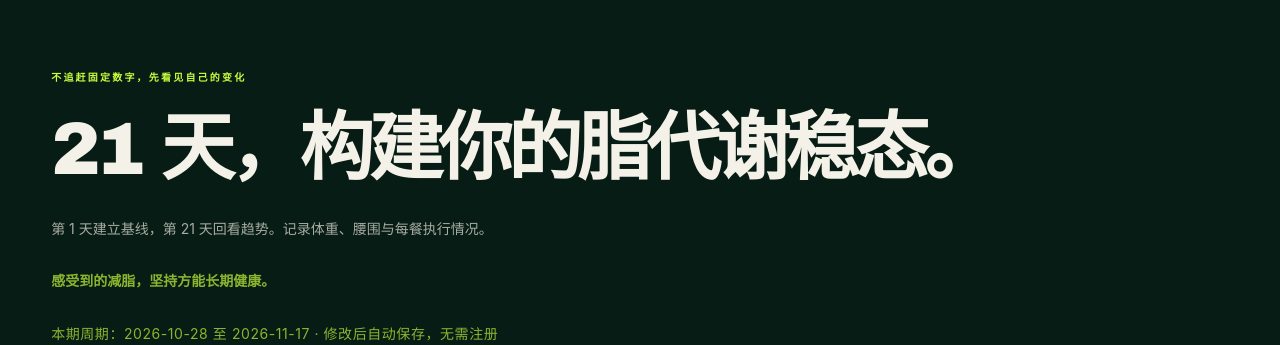
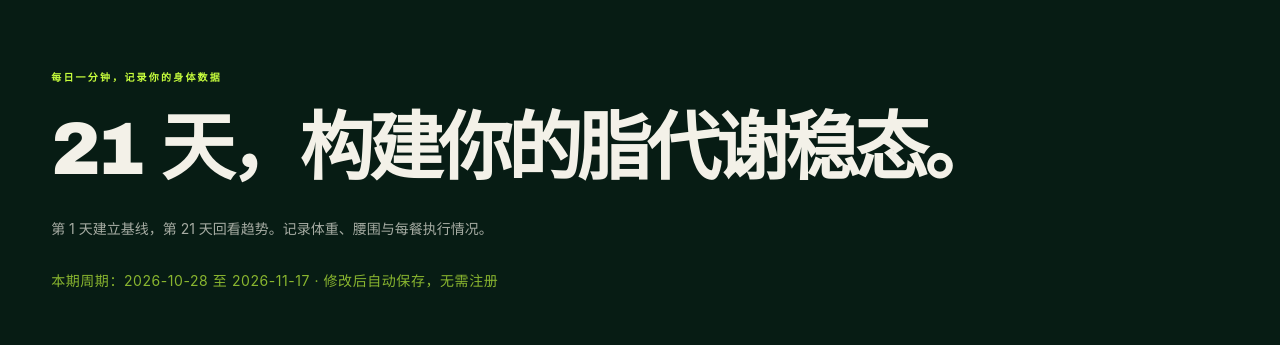
Before and after one commit to arthurcaoxl/junheng, a React (Vite) app in the folder apps/web/: page /check-in in a window 1280 px wide. Shown: the part 272-617 px from the top of the page. Built offline with nearby package versions, Linux system fonts and the light colour scheme; no server answers.

Commit message:
fix: 路由切换瞬时回到顶部消除页脚闪现，打卡页头部改用功能型文案与首页入口区区分，清理旧减脂话术

```diff
--- a/apps/web/src/App.tsx
+++ b/apps/web/src/App.tsx
@@ -1,4 +1,4 @@
-import { useEffect, useRef } from "react";
+import { useEffect, useLayoutEffect, useRef } from "react";
 import gsap from "gsap";
 import { ScrollTrigger } from "gsap/ScrollTrigger";
 import { Navigate, Route, Routes, useLocation } from "react-router";
@@ -17,7 +17,13 @@ gsap.registerPlugin(ScrollTrigger);
 function ScrollToTop() {
   const { pathname } = useLocation();
   useEffect(() => {
-    window.scrollTo(0, 0);
+    // 禁止浏览器在前进/后退时自动恢复旧滚动位置
+    if ("scrollRestoration" in window.history) window.history.scrollRestoration = "manual";
+  }, []);
+  useLayoutEffect(() => {
+    // 必须在绘制前同步回到顶部：html 设有 scroll-behavior: smooth，
+    // 若沿用平滑滚动，从首页深滚动位置跳转会让用户先看到新页面底部（页脚）。
+    window.scrollTo({ top: 0, left: 0, behavior: "instant" });
   }, [pathname]);
   return null;
 }
--- a/apps/web/src/components/CheckInEntry.tsx
+++ b/apps/web/src/components/CheckInEntry.tsx
@@ -8,7 +8,6 @@ export function CheckInEntry() {
         <p className="eyebrow">不追赶固定数字，先看见自己的变化</p>
         <h2>21 天，构建你的脂代谢稳态。</h2>
         <p>第 1 天建立基线，第 21 天回看趋势。记录体重、腰围与每餐执行情况。</p>
-        <p className="check-in-persistence">感受到的减脂，坚持方能长期健康。</p>
         <Link className="check-in-entry-link" to="/check-in">进入 21 天打卡 →</Link>
       </div>
     </section>
--- a/apps/web/src/components/SevenDayCheckIn.tsx
+++ b/apps/web/src/components/SevenDayCheckIn.tsx
@@ -196,10 +196,9 @@ export function SevenDayCheckIn() {
     <section className="check-in section-pad" id="check-in" data-theme="forest" aria-labelledby="check-in-title">
       <div className="section-index"><span>18</span><span>21-DAY CHECK-IN</span></div>
       <header className="check-in-heading">
-        <p className="eyebrow">不追赶固定数字，先看见自己的变化</p>
+        <p className="eyebrow">每日一分钟，记录你的身体数据</p>
         <h2 id="check-in-title">21 天，构建你的脂代谢稳态。</h2>
         <p>第 1 天建立基线，第 21 天回看趋势。记录体重、腰围与每餐执行情况。</p>
-        <p className="check-in-persistence">感受到的减脂，坚持方能长期健康。</p>
         <p className="camp-range">本期周期：{state.startDate} 至 {stats.endDate} · 修改后自动保存，无需注册</p>
       </header>
       <WaterFluctuation />
--- a/apps/web/src/styles.css
+++ b/apps/web/src/styles.css
@@ -623,7 +623,6 @@ section { scroll-margin-top: 78px; }
 .check-in { background: var(--forest); color: var(--paper); }
 .check-in-heading { max-width: 1100px; margin: 66px 0 70px; }
 .check-in-heading > p:not(.eyebrow) { max-width: 680px; margin-top: 26px; font-size: 14px; line-height: 1.9; opacity: .68; }
-.check-in-heading > .check-in-persistence { margin-top: 14px; color: var(--acid); font-weight: 750; opacity: 1; }
 .water-fluctuation { margin-bottom: 64px; padding: 42px; border: 1px solid var(--line-light); background: rgb(255 255 255 / 3%); }
 .water-fluctuation-heading { display: grid; grid-template-columns: minmax(0, 1.2fr) minmax(260px, .8fr); gap: 12px 48px; align-items: end; }
 .water-fluctuation-heading > span { grid-column: 1 / -1; color: var(--acid); font-size: 9px; font-weight: 750; letter-spacing: .16em; }
@@ -951,7 +950,6 @@ section { scroll-margin-top: 78px; }
 .check-in-entry-heading { max-width: 1100px; margin: 66px 0 0; }
 .check-in-entry-heading h2 { margin-top: 24px; font-family: var(--display); font-size: clamp(38px, 4.6vw, 76px); font-weight: 900; letter-spacing: -.06em; line-height: 1.08; }
 .check-in-entry-heading > p:not(.eyebrow) { max-width: 680px; margin-top: 26px; font-size: 14px; line-height: 1.9; opacity: .68; }
-.check-in-entry-heading > .check-in-persistence { margin-top: 14px; color: var(--acid); font-weight: 750; opacity: 1; }
 .check-in-entry-link { display: inline-flex; align-items: center; margin-top: 34px; padding: 16px 30px; background: var(--acid); color: var(--forest); font-size: 15px; font-weight: 800; letter-spacing: .04em; transition: transform 250ms ease; }
 .check-in-entry-link:hover { transform: translateY(-2px); }
 .check-in-page-nav { padding: calc(96px + env(safe-area-inset-top, 0px)) 4vw 0; background: var(--forest); }
```
Also changed, not shown: 2 other files (tests, documents, lock files or other folders).
